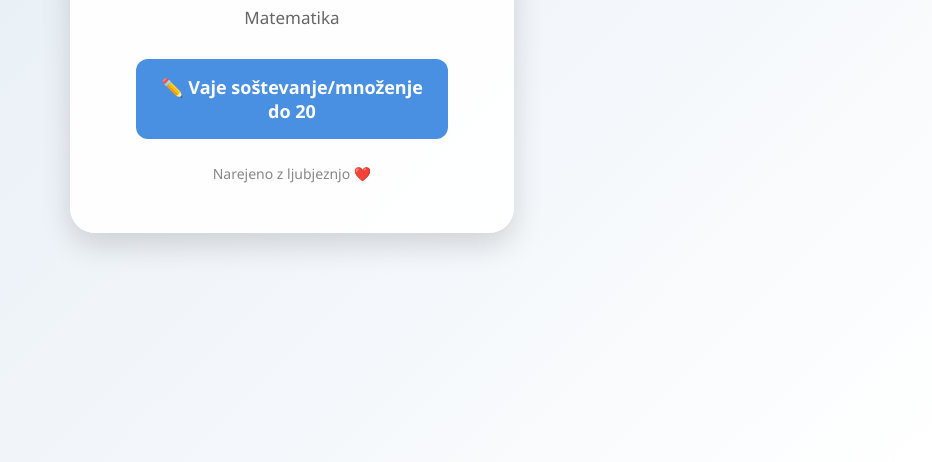
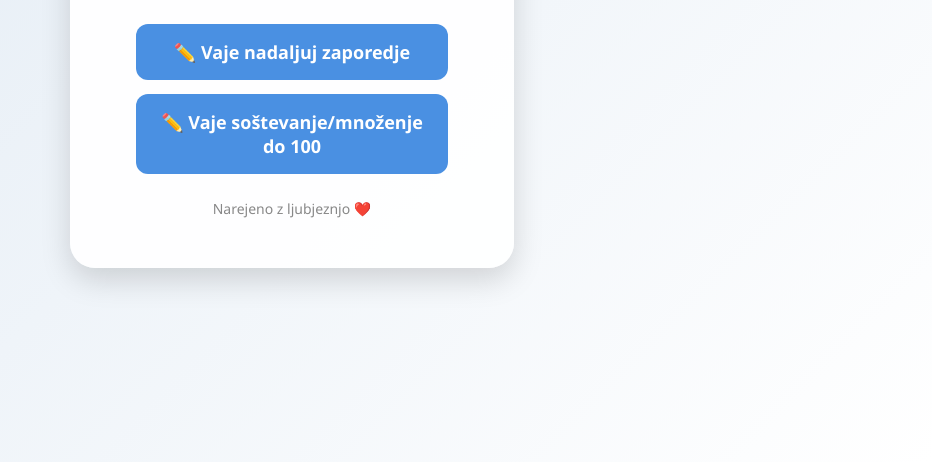
Before and after one commit to Svetlana250179/Math, a plain HTML site: page index.html in a window 1280 px wide. Shown: the part 338-800 px from the top of the page, without its empty margins (348-1280 px from the left). Drawn offline with Linux system fonts and the light colour scheme.

Commit message:
Update index.html

```diff
--- a/index.html
+++ b/index.html
@@ -74,8 +74,11 @@ h1 {
        Matematika
     </div>
 
+    <a class="button btn1" href="Nadaljuj_zaporedje.html">
+        ✏️ Vaje nadaljuj zaporedje
+    </a>
     <a class="button btn1" href="Racunaj_z_glavo.html">
-        ✏️ Vaje soštevanje/množenje do 20
+        ✏️ Vaje soštevanje/množenje do 100
     </a>
 
     <div class="footer">
```
